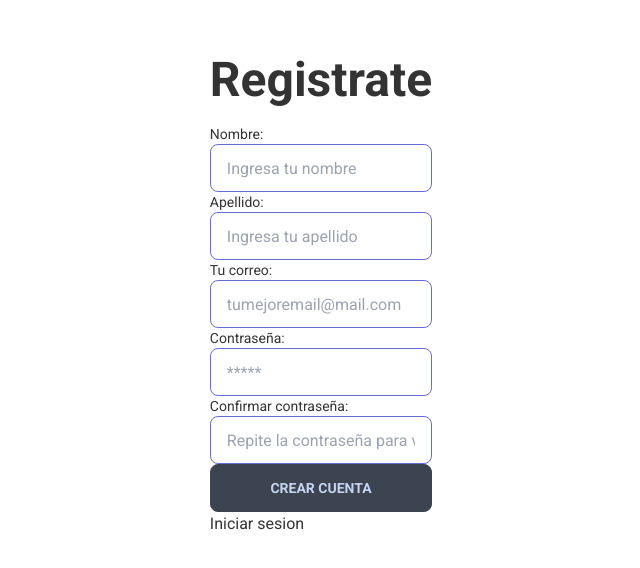
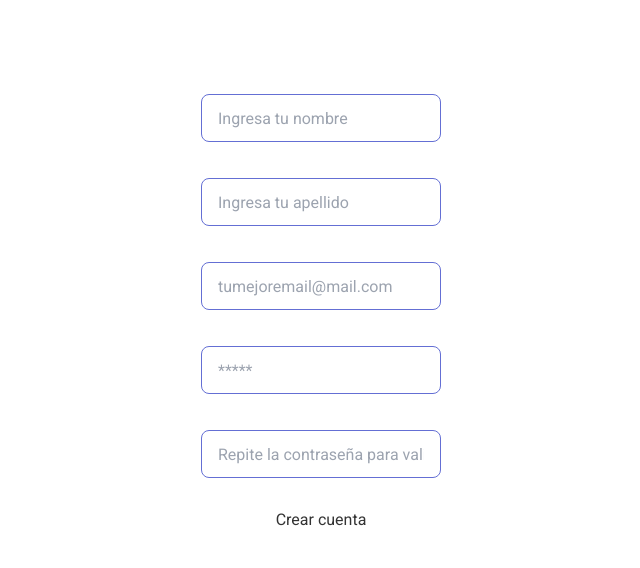
Before and after one commit to vecarope/ejemploReact, a React (Create React App) app: page /register in a window 1280 px wide. Shown: the part 104-672 px from the top of the page, without its empty margins (319-959 px from the left). Built offline with nearby package versions, Linux system fonts and the light colour scheme; what tw-elements would draw is missing.

Commit message:
feat: add register component

```diff
--- a/src/components/Register/index.jsx
+++ b/src/components/Register/index.jsx
@@ -51,8 +51,11 @@ const Register = () => {
   });
 
   return (
-    <div>
-      <h1 className="mb-5 text-5xl font-bold">Registrate</h1>
+    <div class="flex flex-col items-center">
+      <h1 className="mb-5 py-1.5 text-4xl text-white font-bold text-center font-sans ">
+        Registrate
+      </h1>
+      <section>
         <Formik
           initialValues={initialCredentials}
           validationSchema={validateSchema}
@@ -65,7 +68,11 @@ const Register = () => {
         >
           {({ errors, touched, isSubmitting }) => (
             <Form className="form-control w-full max-w-xs">
-            <label htmlFor="userName" className="label-text">
+              <label
+                htmlFor="userName"
+                className="label-text"
+                class="text-white pt-3 font-sans"
+              >
                 Nombre:
               </label>
               <Field
@@ -73,12 +80,20 @@ const Register = () => {
                 name="userName"
                 placeholder="Ingresa tu nombre"
                 type="text"
-              className="input input-bordered input-secondary w-full max-w-xs"
+                className="input input-bordered input-secondary w-60 max-w-xs"
               />
               {errors.userName && touched.userName && (
-              <ErrorMessage component="div" name="userName" />
+                <ErrorMessage
+                  component="div"
+                  name="userName"
+                  class="text-red-500"
+                />
               )}
-            <label htmlFor="userLastName" className="label-text">
+              <label
+                htmlFor="userLastName"
+                className="label-text"
+                class="text-white pt-3 font-sans"
+              >
                 Apellido:
               </label>
               <Field
@@ -86,12 +101,20 @@ const Register = () => {
                 name="userLastName"
                 placeholder="Ingresa tu apellido"
                 type="text"
-              className="input input-bordered input-secondary w-full max-w-xs"
+                className="input input-bordered input-secondary w-60 max-w-xs"
               />
               {errors.userLastName && touched.userLastName && (
-              <ErrorMessage component="div" name="userLastName" />
+                <ErrorMessage
+                  component="div"
+                  name="userLastName"
+                  class="text-red-500"
+                />
               )}
-            <label htmlFor="userEmail" className="label-text">
+              <label
+                htmlFor="userEmail"
+                className="label-text"
+                class="text-white pt-3 font-sans"
+              >
                 Tu correo:
               </label>
               <Field
@@ -99,12 +122,20 @@ const Register = () => {
                 name="userEmail"
                 placeholder="tumejoremail@mail.com"
                 type="email"
-              className="input input-bordered input-secondary w-full max-w-xs"
+                className="input input-bordered input-secondary w-60 max-w-xs"
               />
               {errors.userEmail && touched.userEmail && (
-              <ErrorMessage component="div" name="userEmail" />
+                <ErrorMessage
+                  component="div"
+                  name="userEmail"
+                  class="text-red-500"
+                />
               )}
-            <label htmlFor="userPassword" className="label-text">
+              <label
+                htmlFor="userPassword"
+                className="label-text"
+                class="text-white pt-3 font-sans"
+              >
                 Contraseña:
               </label>
               <Field
@@ -112,12 +143,20 @@ const Register = () => {
                 name="userPassword"
                 type="password"
                 placeholder="*****"
-              className="input input-bordered input-secondary w-full max-w-xs"
+                className="input input-bordered input-secondary w-60 max-w-xs"
               />
               {errors.userPassword && touched.userPassword && (
-              <ErrorMessage component="div" name="userPassword" />
+                <ErrorMessage
+                  component="div"
+                  name="userPassword"
+                  class="text-red-500"
+                />
               )}
-            <label htmlFor="passwordConfirm" className="label-text">
+              <label
+                htmlFor="passwordConfirm"
+                className="label-text"
+                class="text-white pt-3 font-sans"
+              >
                 Confirmar contraseña:
               </label>
               <Field
@@ -125,23 +164,35 @@ const Register = () => {
                 name="passwordConfirm"
                 type="password"
                 placeholder="Repite la contraseña para validarla."
-              className="input input-bordered input-secondary w-full max-w-xs"
+                className="input input-bordered input-secondary w-60 max-w-xs"
               />
               {errors.passwordConfirm && touched.passwordConfirm && (
-              <ErrorMessage component="div" name="passwordConfirm" />
+                <ErrorMessage
+                  component="div"
+                  name="passwordConfirm"
+                  class="text-red-500"
+                />
               )}
-            <button type="submit" className="btn">
+              <div class="flex flex-col py-6 items-center">
+                <button
+                  type="submit"
+                  class="rounded-lg py-1.5  w-2/3 font-medium bg-white hover:bg-transparent text-dark-purple hover:text-white font-sans"
+                >
                   Crear cuenta
                 </button>
-            <span>Iniciar sesion</span>
+                <span class=" flex py-3.5 text-xs text-white text-center font-thin font-sans">
+                  Iniciar sesion
+                </span>
                 {isSubmitting ? (
                   <div>
                     <p>Cargando datos...</p>
                   </div>
                 ) : null}
+              </div>
             </Form>
           )}
         </Formik>
+      </section>
     </div>
   );
 };
```
Lines whose indentation alone changed are shown as unchanged.
